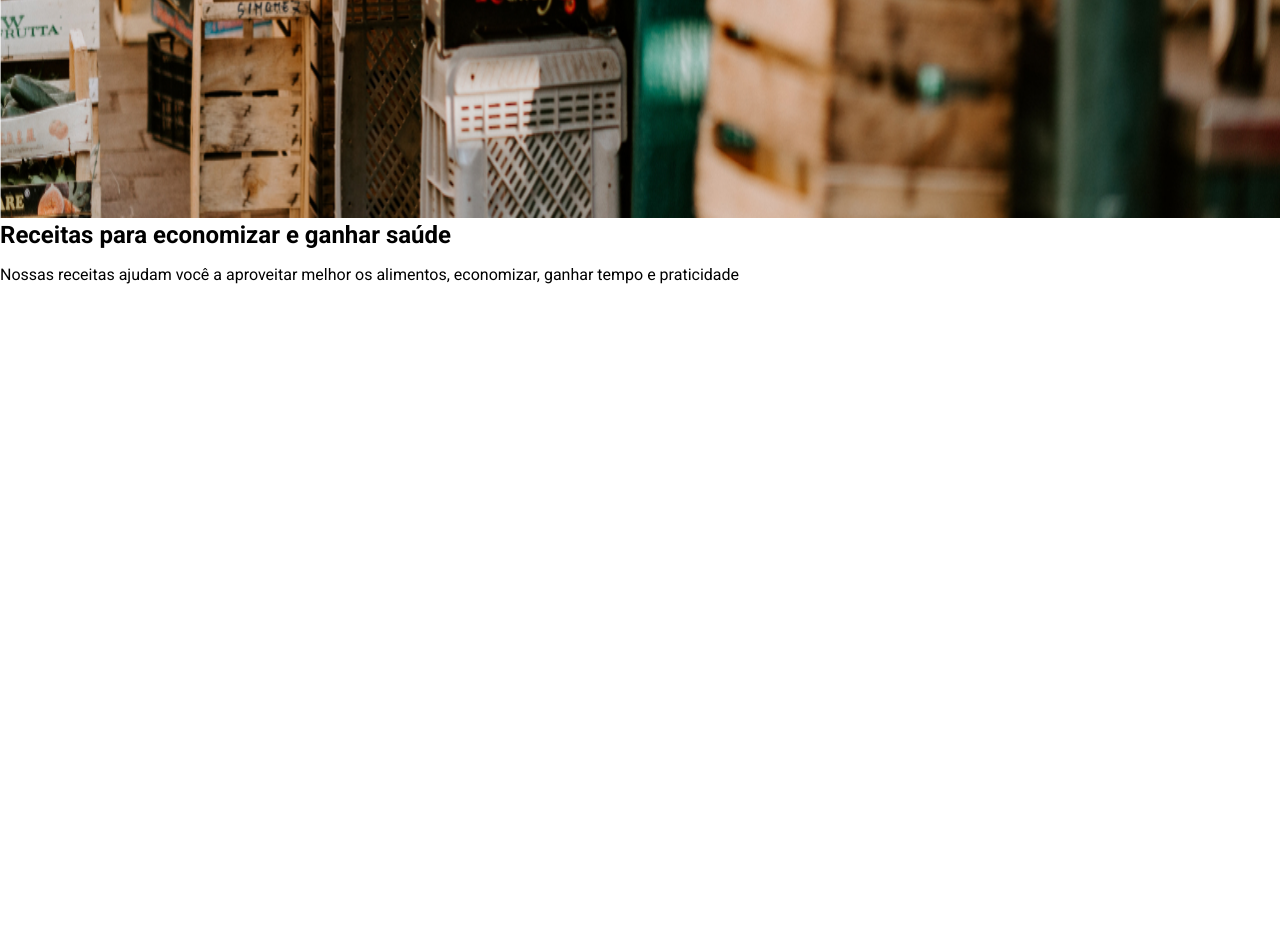
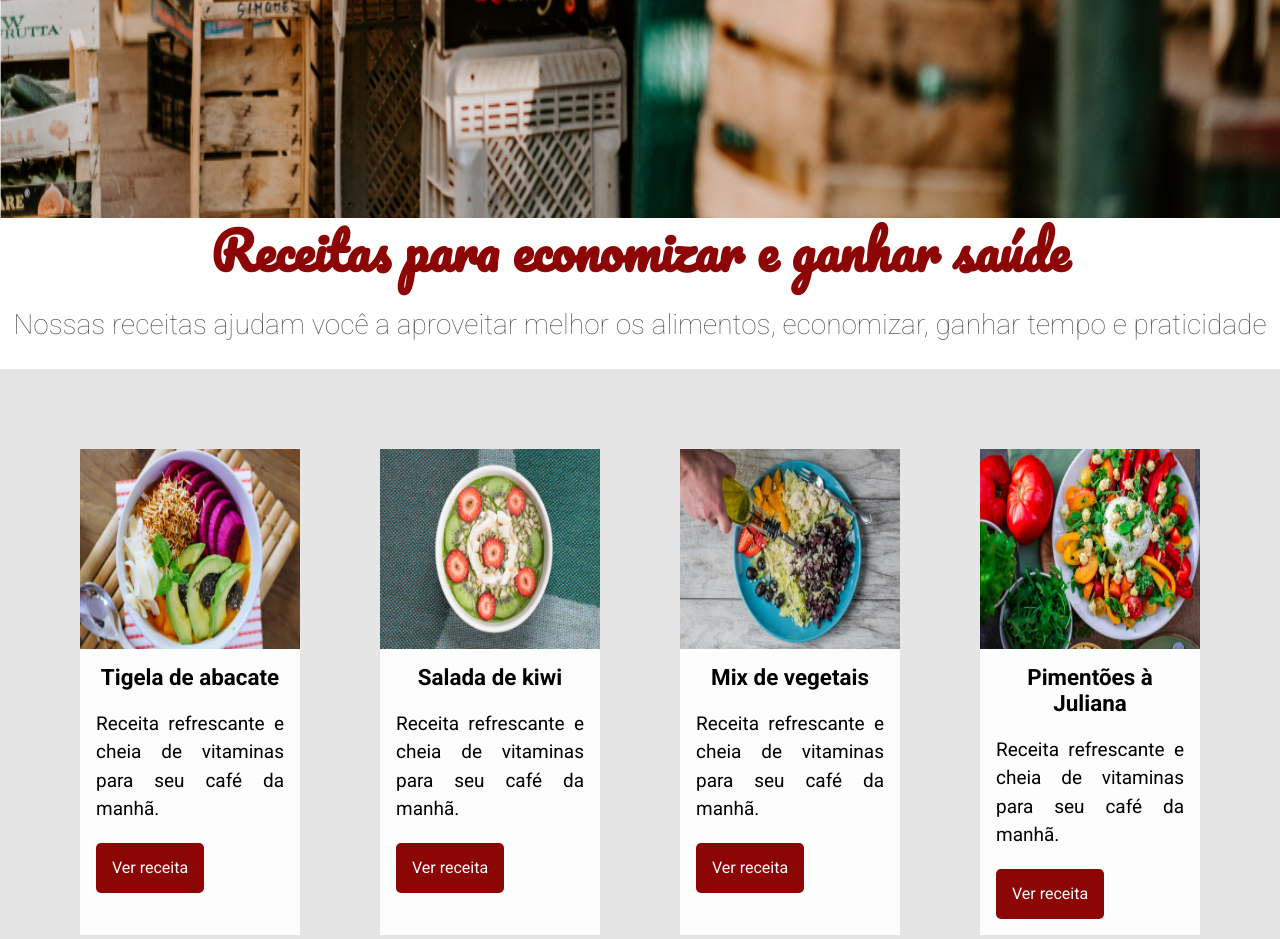
Before and after one commit to nathaliagomes/alura-arquitetura-css, a plain HTML site: page index.html in a window 1280 px wide. Shown: the part 582-1521 px from the top of the page. Before the commit the page ends 882 px from the top, so only its background shows below. Drawn offline with Linux system fonts and the light colour scheme.

Commit message:
Criando a seção de receitas

```diff
--- /dev/null
+++ b/assets/css/receita/receita-botao.css
@@ -0,0 +1,13 @@
+.receita__botao {
+    background: #8d0606;
+    border: none;
+    border-radius: 5px;
+    color: #fdfdfd;
+    padding: 1rem;
+    transition: all .1s case-in-out;
+}
+
+.receita__botao:hover {
+    background: #620404;
+    cursor: pointer;
+}
--- /dev/null
+++ b/assets/css/receita/receita-conteudo.css
@@ -0,0 +1,3 @@
+.receita__conteudo {
+    padding: 1rem;
+}
--- /dev/null
+++ b/assets/css/receita/receita-descricao.css
@@ -0,0 +1,5 @@
+.receita__descricao {
+    font-size: 1.1875rem;
+    line-height: 1.5;
+    text-align: justify;
+}
--- /dev/null
+++ b/assets/css/receita/receita-imagem.css
@@ -0,0 +1,3 @@
+.receita__imagem {
+    height: 200px;
+}
--- /dev/null
+++ b/assets/css/receita/receita-titulo.css
@@ -0,0 +1,4 @@
+.receita__titulo {
+    text-align: center;
+    font-size: 1.40rem;
+}
--- /dev/null
+++ b/assets/css/receita/receita.css
@@ -0,0 +1,8 @@
+.receita {
+    background: #fdfdfd;
+    display: flex;
+    flex-direction: column;
+    margin-bottom: 5rem;
+    margin-right: 5rem;
+    width: calc(25% - 5rem);
+}
--- /dev/null
+++ b/assets/css/receita/receitas.css
@@ -0,0 +1,6 @@
+.receitas {
+    background: #e5e5e5;
+    display: flex;
+    flex-wrap: wrap;
+    padding: 5rem 0 0 5rem;
+}
--- /dev/null
+++ b/assets/css/sobre/sobre-descricao.css
@@ -0,0 +1,5 @@
+.sobre__descricao {
+    color: #595959;
+    font-size: 1.75rem;
+    font-weight: 100;
+}
--- /dev/null
+++ b/assets/css/sobre/sobre-titulo.css
@@ -0,0 +1,5 @@
+.sobre__titulo {
+    color: #8d0606;
+    font-family: Pacifico, cursive;
+    font-size: 3.1875rem;
+}
--- /dev/null
+++ b/assets/css/sobre/sobre.css
@@ -0,0 +1,4 @@
+.sobre {
+    text-align: center;
+    padding: 2.rem;
+}
--- a/index.html
+++ b/index.html
@@ -15,6 +15,16 @@
         <link href="./assets/css/banner/banner.css" rel="stylesheet" />
         <link href="./assets/css/banner/banner-imagem.css" rel="stylesheet" />
         <link href="./assets/css/banner/banner-titulo.css" rel="stylesheet" />
+        <link href="./assets/css/sobre/sobre.css" rel="stylesheet" />
+        <link href="./assets/css/sobre/sobre-titulo.css" rel="stylesheet" />
+        <link href="./assets/css/sobre/sobre-descricao.css" rel="stylesheet" />
+        <link href="./assets/css/receita/receita.css" rel="stylesheet" />
+        <link href="./assets/css/receita/receitas.css" rel="stylesheet" />
+        <link href="./assets/css/receita/receita-botao.css" rel="stylesheet" />
+        <link href="./assets/css/receita/receita-conteudo.css" rel="stylesheet" />
+        <link href="./assets/css/receita/receita-descricao.css" rel="stylesheet" />
+        <link href="./assets/css/receita/receita-imagem.css" rel="stylesheet" />
+        <link href="./assets/css/receita/receita-titulo.css" rel="stylesheet" />
     </head>
     <body>
         <header class="cabecalho">
@@ -36,5 +46,55 @@
             <h2 class="sobre__titulo">Receitas para economizar e ganhar saúde</h2>
             <p class="sobre__descricao">Nossas receitas ajudam você a aproveitar melhor os alimentos, economizar, ganhar tempo e praticidade</p>
         </section>
+        <section class="receitas">
+                <div class="receita">
+                    <img alt="Tigela de abacate" class="receita__imagem" src="./assets/img/receitas/tigela-de-abacate.jpg" />
+                    <div class="receita__conteudo">
+                        <h4 class="receita__titulo">Tigela de abacate</h4>
+                        <p class="receita__descricao">Receita refrescante e cheia de vitaminas para seu café da manhã.</p>
+                        <button class="receita__botao">Ver receita</button>
+                    </div>
+                </div>
+                <div class="receita">
+                    <img alt="Salada de kiwi" class="receita__imagem" src="./assets/img/receitas/salada-de-kiwi.jpg" />
+                    <div class="receita__conteudo">
+                        <h4 class="receita__titulo">Salada de kiwi</h4>
+                        <p class="receita__descricao">Receita refrescante e cheia de vitaminas para seu café da manhã.</p>
+                        <button class="receita__botao">Ver receita</button>
+                    </div>
+                </div>
+                <div class="receita">
+                    <img alt="Mix de vegetais" class="receita__imagem" src="./assets/img/receitas/mix-de-vegetais.jpg" />
+                    <div class="receita__conteudo">
+                        <h4 class="receita__titulo">Mix de vegetais</h4>
+                        <p class="receita__descricao">Receita refrescante e cheia de vitaminas para seu café da manhã.</p>
+                        <button class="receita__botao">Ver receita</button>
+                    </div>
+                </div>
+                <div class="receita">
+                    <img alt="Pimentões à Juliana" class="receita__imagem" src="./assets/img/receitas/pimentoes-a-juliana.jpg" />
+                    <div class="receita__conteudo">
+                        <h4 class="receita__titulo">Pimentões à Juliana</h4>
+                        <p class="receita__descricao">Receita refrescante e cheia de vitaminas para seu café da manhã.</p>
+                        <button class="receita__botao">Ver receita</button>
+                    </div>
+                </div>
+                <div class="receita">
+                    <img alt="Prato oriental" class="receita__imagem" src="./assets/img/receitas/prato-oriental.jpg" />
+                    <div class="receita__conteudo">
+                        <h4 class="receita__titulo">Prato oriental</h4>
+                        <p class="receita__descricao">Receita refrescante e cheia de vitaminas para seu café da manhã.</p>
+                        <button class="receita__botao">Ver receita</button>
+                    </div>
+                </div>
+                <div class="receita">
+                    <img alt="Beterrabas assadas" class="receita__imagem" src="./assets/img/receitas/beterrabas-assadas.jpg" />
+                    <div class="receita__conteudo">
+                        <h4 class="receita__titulo">Beterrabas assadas</h4>
+                        <p class="receita__descricao">Receita refrescante e cheia de vitaminas para seu café da manhã.</p>
+                        <button class="receita__botao">Ver receita</button>
+                    </div>
+                </div>
+            </section>
     </body>
 </html>
```
